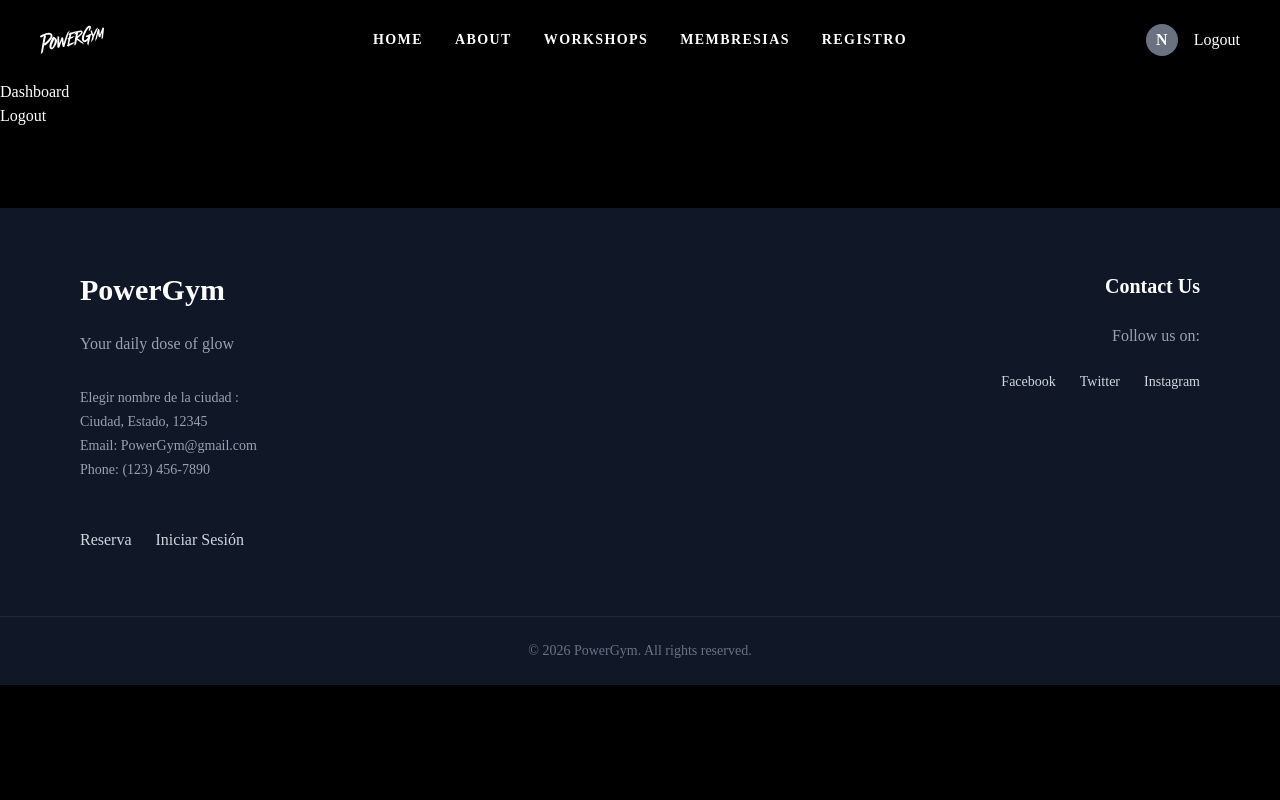
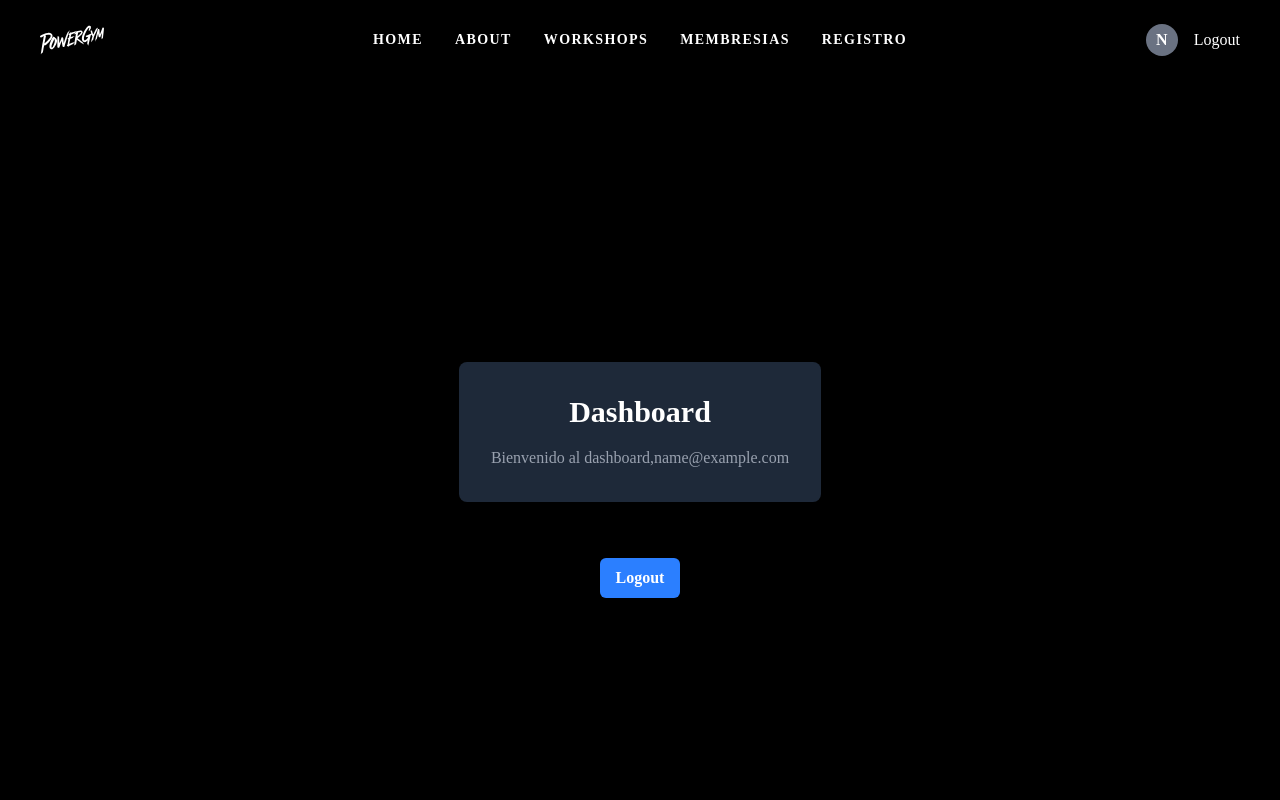
Before and after one commit to PowerGymok/PF-Front, a Next.js app in the folder front/: page /dashboard in a window 1280 px wide. Shown: the top 800 px of the page. Built offline with nearby package versions, Linux system fonts and the light colour scheme; sample sign-in values are in the browser's storage.

Commit message:
cambios en dashboard y navBar

```diff
--- a/front/components/DashboardComponent.tsx
+++ b/front/components/DashboardComponent.tsx
@@ -14,7 +14,7 @@ const DashboardPage = () => {
                 router.push("/");
             })
         }
-    }, [dataUser])
+    }, [isLoading, dataUser, router])
 
     const handleLogout = () => {
         logOut();
@@ -22,11 +22,23 @@ const DashboardPage = () => {
     }
 
     return(
-        <div>
-            <h1>
+        <div className="flex items-center justify-center h-screen gap-4 flex-col">
+            <div className="text-center bg-gray-800 p-8 rounded-lg shadow-lg">
+                <h1 className="text-3xl font-bold">
                 Dashboard
             </h1>
-            <button onClick={handleLogout}>Logout</button>
+            <p className="mt-4 text-gray-400">
+
+                Bienvenido al dashboard,{dataUser?.user?.email}
+            </p>
+
+
+
+            </div>
+            <div>
+                <button className="mt-10 bg-blue-500 hover:bg-blue-600 text-white font-bold py-2 px-4 rounded-md transition-colors duration-300"onClick={handleLogout}>Logout</button>
+            </div>
+
         </div>
     )
 }
--- a/front/components/NavBarComponent.tsx
+++ b/front/components/NavBarComponent.tsx
@@ -5,7 +5,6 @@ import { NavItems } from "@/utils/NavItems";
 import { PATHROUTES } from "@/utils/PathRoutes";
 import { useAuth } from "@/app/contexts/AuthContext";
 import { GymLogoComponent } from "./GymLogoComponent";
-import DashboardPage from "./DashboardComponent";
 
 const NavBarComponent = () => {
 
```
